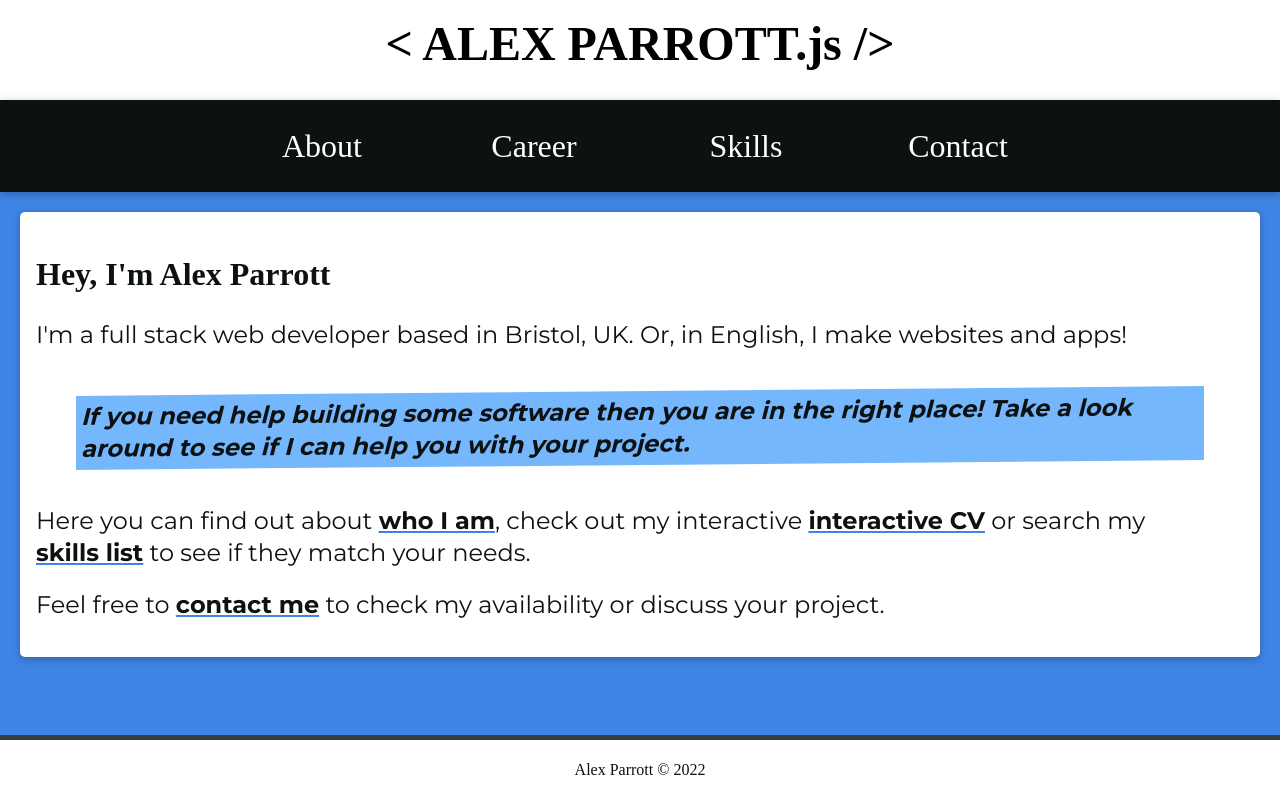
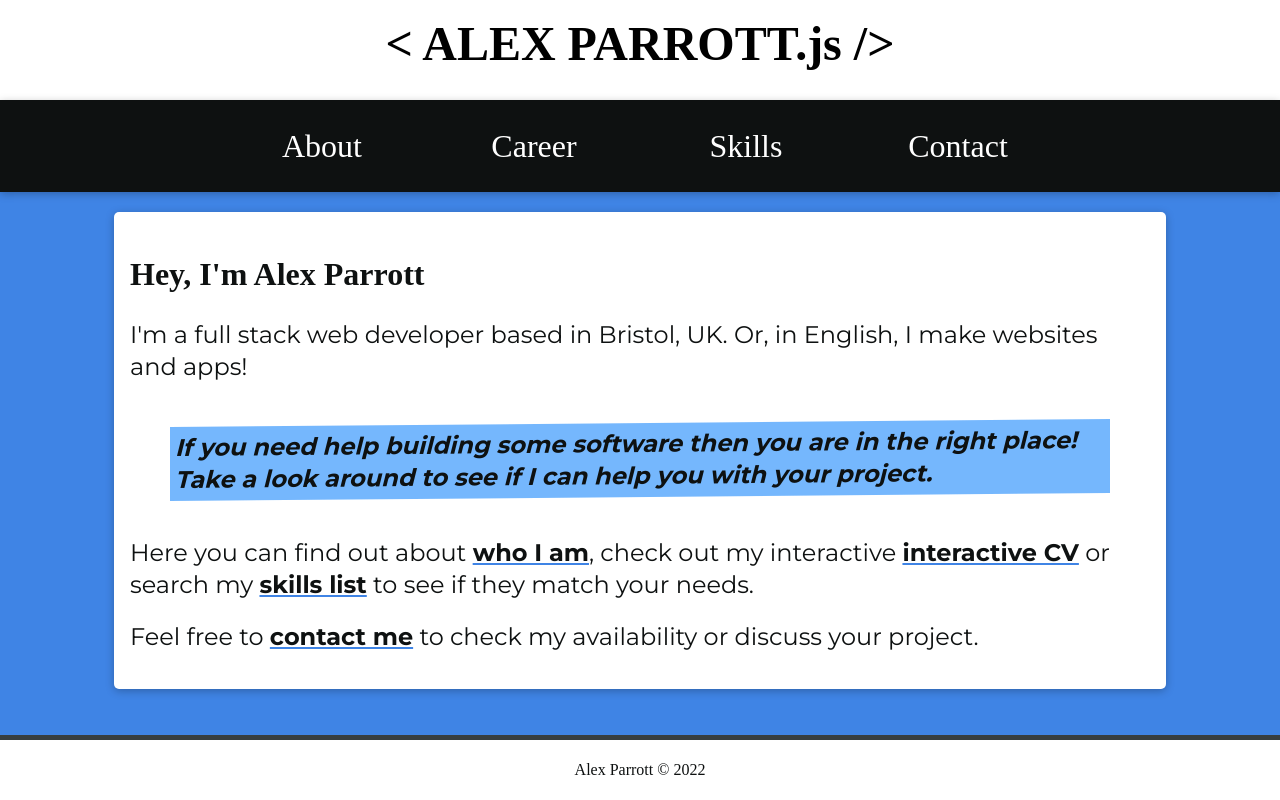
Before and after one commit to cashtotalszero/alex-parrott, a Next.js app: page / in a window 1280 px wide. Built offline with nearby package versions, Linux system fonts and the light colour scheme; a web font is replaced by a local one.

Commit message:
Max width bug fix

```diff
--- a/components/Page.tsx
+++ b/components/Page.tsx
@@ -15,7 +15,7 @@ const Card = styled.div`
     padding: 1rem;
     border-radius: 5px;
     box-shadow: ${({ theme }) => `0 2px 8px ${theme.colors.shadow}`};
-    max-width: '950px';
+    max-width: 1020px;
     background-color: ${({ theme }) => theme.colors.white};
 
     @media only screen and (${({ theme }) => `${theme.display.xsScreen}`}) {
```
